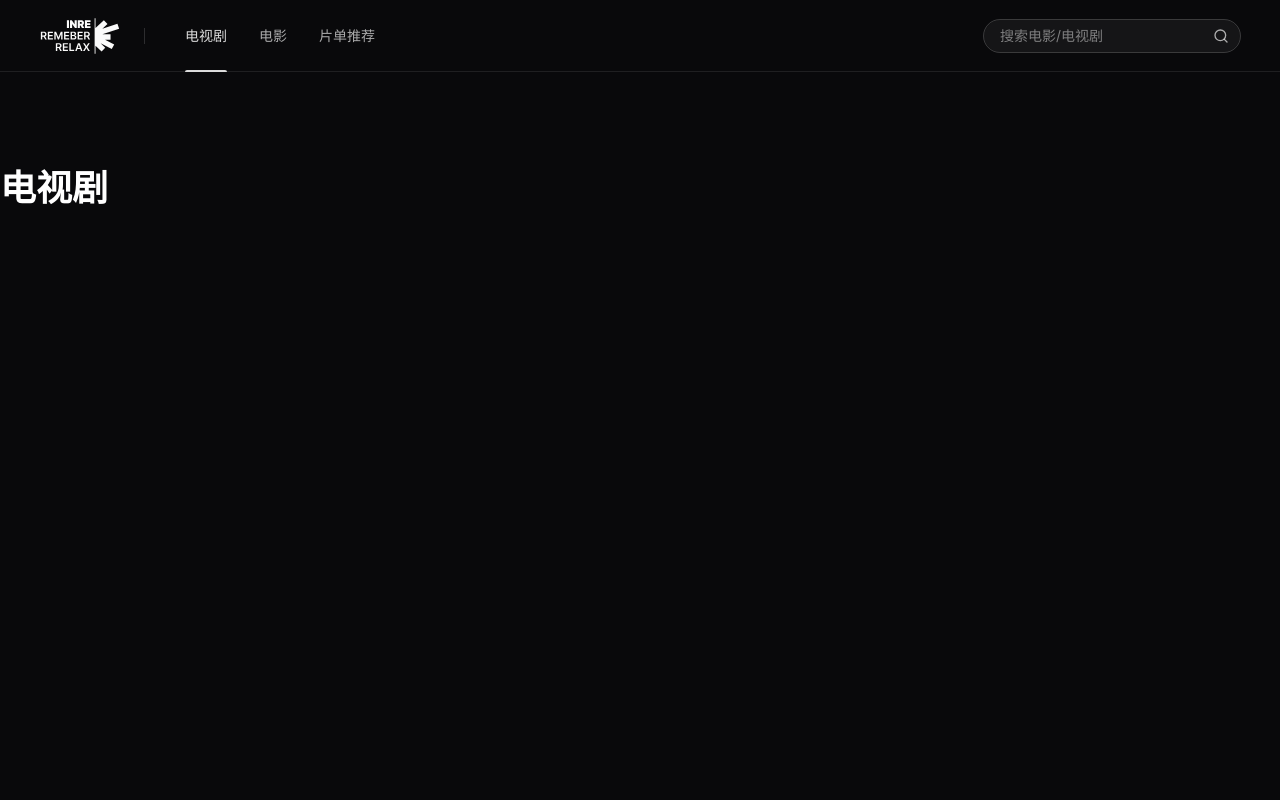
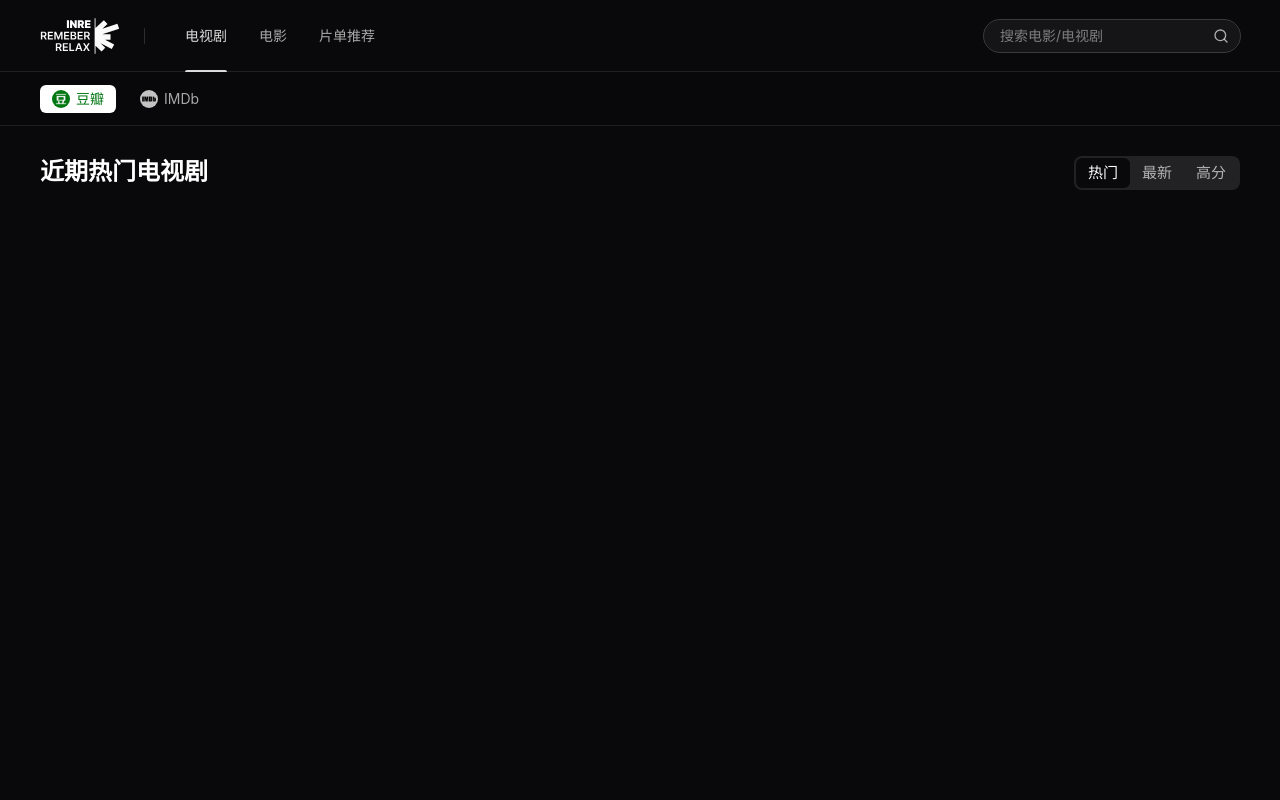
Before and after one commit to yikZero/Inre, a Next.js app: page /tv in a window 1280 px wide. Shown: the top 800 px of the page. Built offline with nearby package versions, Linux system fonts and the light colour scheme.

Commit message:
feat: 新增滚动调整背景颜色 丰富列表页

```diff
--- a/app/api/scores/route.ts
+++ b/app/api/scores/route.ts
@@ -1,4 +1,3 @@
-// app/api/scores/route.ts
 import { NextRequest } from 'next/server';
 
 export async function GET(request: NextRequest) {
--- a/app/movie/page.tsx
+++ b/app/movie/page.tsx
@@ -1,4 +1,6 @@
 import { Metadata } from 'next';
+
+import SubHeader from '@/components/header/sub-header';
 
 export const metadata: Metadata = {
   title: '电影列表 - INRE',
@@ -8,7 +10,23 @@ export const metadata: Metadata = {
 export default function Page() {
   return (
     <>
-      <div className="pt-[10.5rem] text-4xl font-semibold text-white">电影</div>
+      <SubHeader />
+      <div className="mx-auto mt-[124px] max-w-[78rem] px-6">
+        <div className="flex flex-row justify-between py-8">
+          <div className="text-2xl font-semibold text-white">近期热门电影</div>
+          <div className="flex flex-row rounded-lg bg-white/10 p-0.5">
+            <div className="flex h-[1.875rem] cursor-pointer items-center rounded-[6px] bg-background px-3 text-[0.9375rem] font-medium text-white">
+              热门
+            </div>
+            <div className="flex h-[1.875rem] items-center rounded-[6px] px-3 text-[0.9375rem] text-white/65">
+              最新
+            </div>
+            <div className="flex h-[1.875rem] items-center rounded-[6px] px-3 text-[0.9375rem] text-white/65">
+              高分
+            </div>
+          </div>
+        </div>
+      </div>
     </>
   );
 }
--- a/app/tv/page.tsx
+++ b/app/tv/page.tsx
@@ -1,4 +1,6 @@
 import { Metadata } from 'next';
+
+import SubHeader from '@/components/header/sub-header';
 
 export const metadata: Metadata = {
   title: '电视剧列表 - INRE',
@@ -8,8 +10,24 @@ export const metadata: Metadata = {
 export default function Page() {
   return (
     <>
-      <div className="pt-[10.5rem] text-4xl font-semibold text-white">
-        电视剧
+      <SubHeader />
+      <div className="mx-auto mt-[124px] max-w-[78rem] px-6">
+        <div className="flex flex-row justify-between py-8">
+          <div className="text-2xl font-semibold text-white">
+            近期热门电视剧
+          </div>
+          <div className="flex flex-row rounded-lg bg-white/10 p-0.5">
+            <div className="flex h-[1.875rem] cursor-pointer items-center rounded-[6px] bg-background px-3 text-[0.9375rem] font-medium text-white">
+              热门
+            </div>
+            <div className="flex h-[1.875rem] items-center rounded-[6px] px-3 text-[0.9375rem] text-white/65">
+              最新
+            </div>
+            <div className="flex h-[1.875rem] items-center rounded-[6px] px-3 text-[0.9375rem] text-white/65">
+              高分
+            </div>
+          </div>
+        </div>
       </div>
     </>
   );
--- a/components/header/header.tsx
+++ b/components/header/header.tsx
@@ -1,3 +1,5 @@
+'use client';
+
 import { Suspense } from 'react';
 
 import Link from 'next/link';
@@ -5,11 +7,22 @@ import Link from 'next/link';
 import MainNav from '@/components/header/main-nav';
 import { Logo } from '@/components/icons';
 import SearchMenu from '@/components/search/search-menu';
+import { useScrollDetector } from '@/components/useScrollDetector';
+import { cn } from '@/lib/utils';
 
 export default function Header() {
+  const isScrolled = useScrollDetector();
+
   return (
     <>
-      <header className="fixed inset-x-0 top-0 z-50 flex h-[4.5rem] items-center justify-center border-b border-white/[0.09] transition duration-300">
+      <header
+        className={cn(
+          'fixed inset-x-0 top-0 z-50 flex h-[4.5rem] items-center justify-center border-b border-white/[0.09] transition duration-300',
+          {
+            'bg-background/85 backdrop-blur-md': isScrolled,
+          },
+        )}
+      >
         <div className="flex w-full max-w-[78rem] items-center justify-between px-6">
           <div className="flex flex-row items-center gap-6">
             <Link href="/" className="transition duration-300 hover:opacity-80">
--- /dev/null
+++ b/components/header/sub-header.tsx
@@ -0,0 +1,31 @@
+import Image from 'next/image';
+
+import IMDbLogo from '@/images/IMDb.png';
+import DoubanLogo from '@/images/douban.png';
+
+export default function SubHeader() {
+  return (
+    <>
+      <div className="fixed inset-x-0 top-[4.5rem] h-[3.375rem] border-b border-white/[0.09] bg-background/85 backdrop-blur-md">
+        <div className="mx-auto flex h-full max-w-[78rem] flex-row items-center gap-3 px-6">
+          <div className="flex h-[1.75rem] flex-row items-center gap-[6px] rounded-[6px] bg-white px-3">
+            <Image
+              src={DoubanLogo}
+              alt="douban"
+              className="size-[1.125rem] rounded-full"
+            />
+            <div className="text-sm font-medium text-[#007711]">豆瓣</div>
+          </div>
+          <div className="flex h-[1.75rem] flex-row items-center gap-[6px] rounded-[6px] px-3">
+            <Image
+              src={IMDbLogo}
+              alt="IMDb"
+              className="size-[1.125rem] rounded-full grayscale"
+            />
+            <div className="text-sm font-normal text-white/65">IMDb</div>
+          </div>
+        </div>
+      </div>
+    </>
+  );
+}
--- /dev/null
+++ b/components/useScrollDetector.tsx
@@ -0,0 +1,33 @@
+'use client';
+
+import { useEffect, useState } from 'react';
+
+export const useScrollDetector = (): boolean => {
+  const [isScrolled, setIsScrolled] = useState<boolean>(false);
+
+  useEffect(() => {
+    const sentinel = document.createElement('div');
+    sentinel.style.position = 'absolute';
+    sentinel.style.top = '0';
+    sentinel.style.height = '1px';
+    if (document.body) {
+      document.body.prepend(sentinel);
+    }
+
+    const observer = new IntersectionObserver(
+      ([entry]: IntersectionObserverEntry[]) => {
+        setIsScrolled(!entry.isIntersecting);
+      },
+      { threshold: 0 },
+    );
+
+    observer.observe(sentinel);
+
+    return () => {
+      observer.disconnect();
+      sentinel.remove();
+    };
+  }, []);
+
+  return isScrolled;
+};
```
